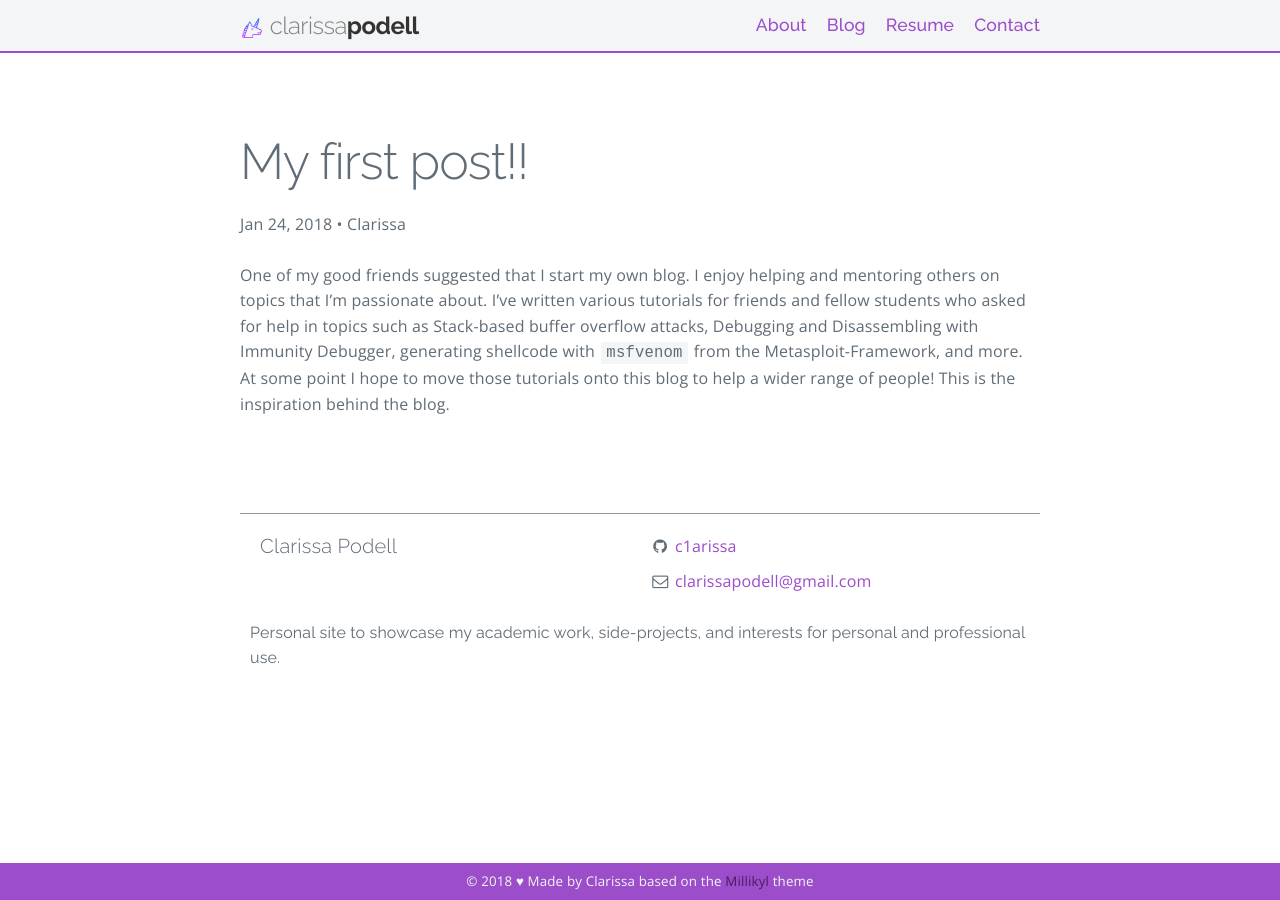
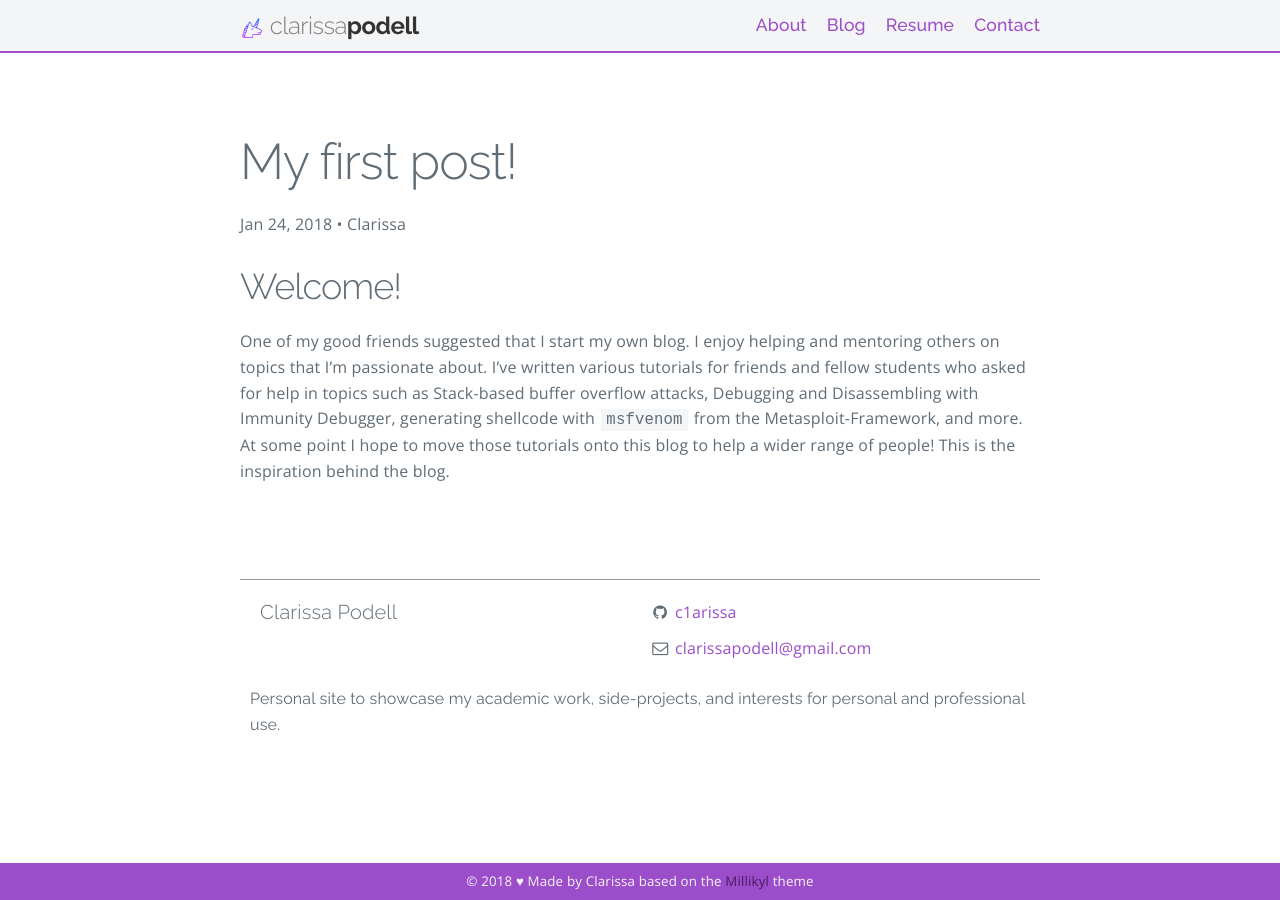
Before and after one commit to c1arissa/c1arissa.github.io, a Jekyll site: the page built from _posts/2018-01-24-first-post.md, in a window 1280 px wide. Built offline with Jekyll 4.4.1, drawn with Linux system fonts in a browser that asks for light colours; nearby versions of some CDN libraries; a style sheet for code colours, icons or effects is not loaded.

Commit message:
Update 2018-01-24-first-post.md

```diff
--- a/_posts/2018-01-24-first-post.md
+++ b/_posts/2018-01-24-first-post.md
@@ -1,10 +1,12 @@
 ---
 layout: post
-title:  "My first post!!"
+title:  "My first post!"
 date:   2018-01-24
 author: Clarissa
 categories: blah
 permalink: /:month-:day-:year-:title
 ---
 
+### Welcome!
+
 One of my good friends suggested that I start my own blog.  I enjoy helping and mentoring others on topics that I'm passionate about.  I've written various tutorials for friends and fellow students who asked for help in topics such as Stack-based buffer overflow attacks, Debugging and Disassembling with Immunity Debugger, generating shellcode with `msfvenom` from the Metasploit-Framework, and more.  At some point I hope to move those tutorials onto this blog to help a wider range of people!  This is the inspiration behind the blog.
```
